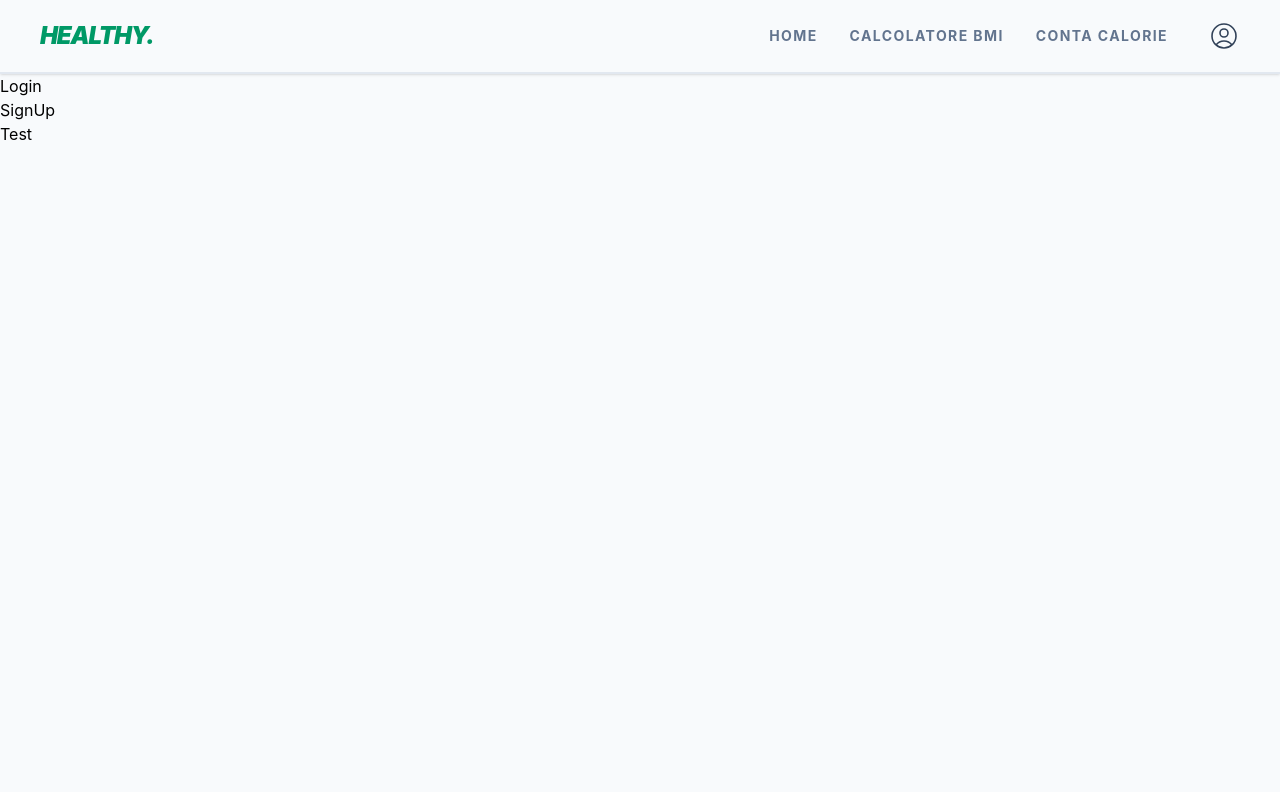
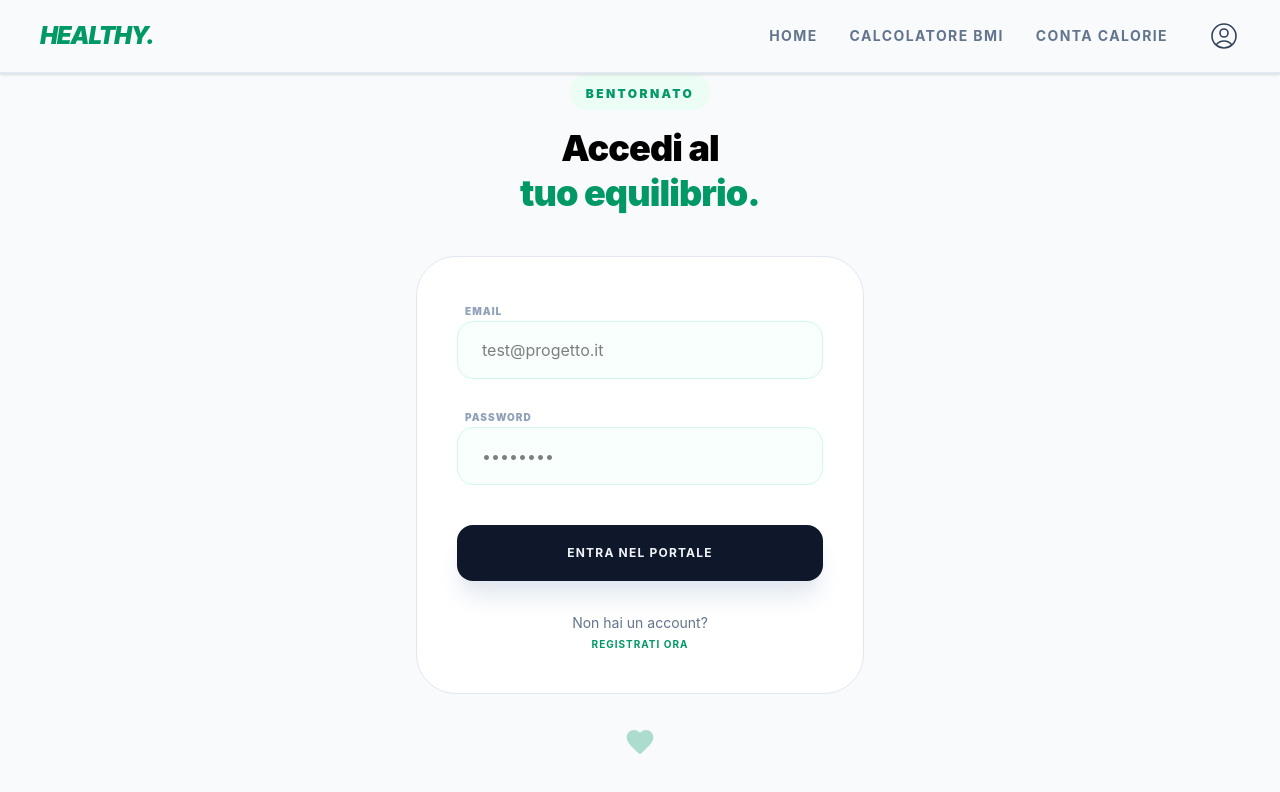
Before and after one commit to Granori/Progetto-SaluteBenessere, a React (Vite) app: page /login in a window 1280 px wide. Shown: the top 792 px of the page. Built offline with nearby package versions, Linux system fonts and the light colour scheme; no server answers.

Commit message:
intefaccia login.jsx

```diff
--- a/client/pages/login.jsx
+++ b/client/pages/login.jsx
@@ -1,12 +1,15 @@
-import { useState, useEffect } from "react";
+import { useState } from "react";
 import { useNavigate } from 'react-router-dom';
 
 export default function Login({ userStatus, verificaAuth }) {
     const navigate = useNavigate();
+    const [email, setEmail] = useState("");
+    const [password, setPassword] = useState("");
+    const [error, setError] = useState(null);
 
-    // test
     const handleLogin = async (e) => {
         e.preventDefault();
+        setError(null);
 
         const res = await fetch('/api/auth/login', {
             method: 'POST',
@@ -14,23 +17,101 @@ export default function Login({ userStatus, verificaAuth }) {
                 'Content-Type': 'application/json'
             },
             body: JSON.stringify({
-                "email": "test@progetto.it",
-                "password": "PasswordSicura1!"
+                "email": email,
+                "password": password
             }),
-            credentials: 'include' // DA METTERE SEMPRE NEL FETCH
+            credentials: 'include'
         });
 
         if (res.ok) {
             verificaAuth();
             navigate('/home');
+        } else {
+            setError("Credenziali non valide. Riprova.");
         }
     };
 
     return (
-        <div>
-            <h1>Login</h1>
-            <h1>SignUp</h1>
-            <button onClick={handleLogin}>Test</button>
-        </div>
+        <main className="max-w-6xl mx-auto px-6 min-h-[80vh] flex items-center justify-center">
+            <section className="w-full max-w-md">
+                {/* Header della Card */}
+                <div className="text-center mb-10 space-y-4">
+                    <div className="bg-verde-sfondo inline-block px-4 py-1.5 rounded-full">
+                        <span className="text-verde text-sm lg:text-xs font-black uppercase tracking-[0.2em]">
+                            Bentornato
+                        </span>
+                    </div>
+                    <h1 className="text-4xl font-black leading-tight tracking-tight text-testo">
+                        Accedi al <br />
+                        <span className="text-verde">tuo equilibrio.</span>
+                    </h1>
+                </div>
+
+                {/* Form Card */}
+                <div className="bg-card border-bordo-nav shadow-ombra rounded-[40px] p-8 lg:p-10 border">
+                    <form onSubmit={handleLogin} className="space-y-6">
+
+                        {error && (
+                            <div className="bg-red-50 text-red-500 text-sm p-4 rounded-2xl border border-red-100 text-center font-medium">
+                                {error}
+                            </div>
+                        )}
+
+                        <div className="space-y-2">
+                            <label className="text-[10px] font-black uppercase text-testo-opaco-2 tracking-widest ml-2">
+                                Email
+                            </label>
+                            <input
+                                type="email"
+                                value={email}
+                                onChange={(e) => setEmail(e.target.value)}
+                                placeholder="test@progetto.it"
+                                className="w-full px-6 py-4 rounded-2xl bg-emerald-50/30 border border-emerald-100 focus:outline-none focus:ring-2 focus:ring-verde/20 focus:border-verde transition-all"
+                                required
+                            />
+                        </div>
+
+                        <div className="space-y-2">
+                            <label className="text-[10px] font-black uppercase text-testo-opaco-2 tracking-widest ml-2">
+                                Password
+                            </label>
+                            <input
+                                type="password"
+                                value={password}
+                                onChange={(e) => setPassword(e.target.value)}
+                                placeholder="••••••••"
+                                className="w-full px-6 py-4 rounded-2xl bg-emerald-50/30 border border-emerald-100 focus:outline-none focus:ring-2 focus:ring-verde/20 focus:border-verde transition-all"
+                                required
+                            />
+                        </div>
+
+                        <div className="pt-4">
+                            <button
+                                type="submit"
+                                className="w-full bg-pulsante text-testo-affine shadow-bordo-nav hover:bg-pulsante-hover px-8 py-5 rounded-2xl font-bold uppercase tracking-widest text-xs transition-all shadow-xl active:scale-95"
+                            >
+                                Entra nel portale
+                            </button>
+                        </div>
+                    </form>
+
+                    <div className="mt-8 text-center">
+                        <p className="text-testo-nav text-sm">
+                            Non hai un account? <br />
+                            <span className="text-verde font-bold cursor-pointer hover:underline uppercase text-[10px] tracking-widest">
+                                Registrati ora
+                            </span>
+                        </p>
+                    </div>
+                </div>
+
+                {/* Piccolo decoro sotto la card per coerenza con lo stile */}
+                <div className="mt-8 flex justify-center opacity-30">
+                    <svg className="w-8 h-8 text-verde" fill="currentColor" viewBox="0 0 24 24">
+                        <path d="M12 21.35l-1.45-1.32C5.4 15.36 2 12.28 2 8.5 2 5.42 4.42 3 7.5 3c1.74 0 3.41.81 4.5 2.09C13.09 3.81 14.76 3 16.5 3 19.58 3 22 5.42 22 8.5c0 3.78-3.4 6.86-8.55 11.54L12 21.35z" />
+                    </svg>
+                </div>
+            </section>
+        </main>
     );
 }
```
